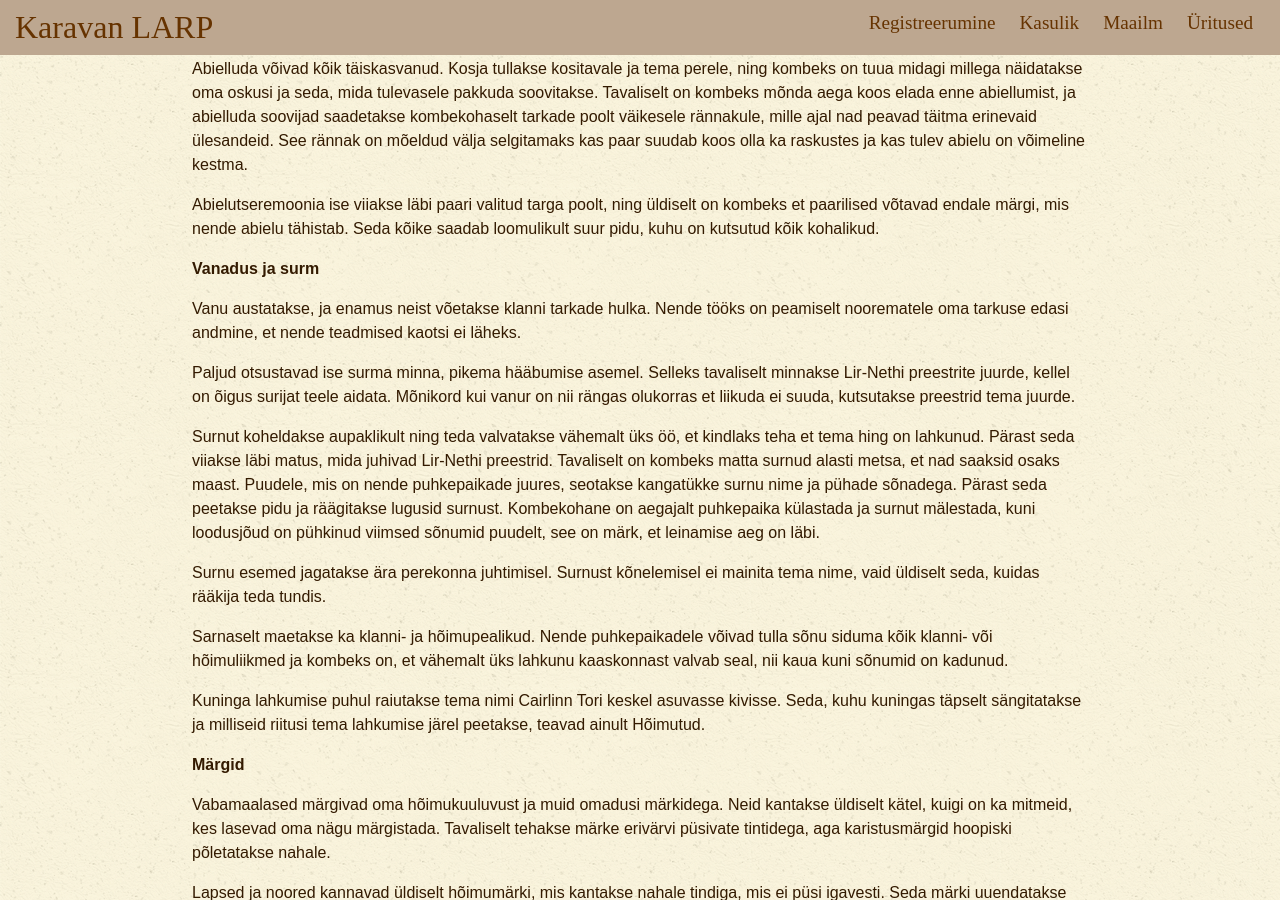
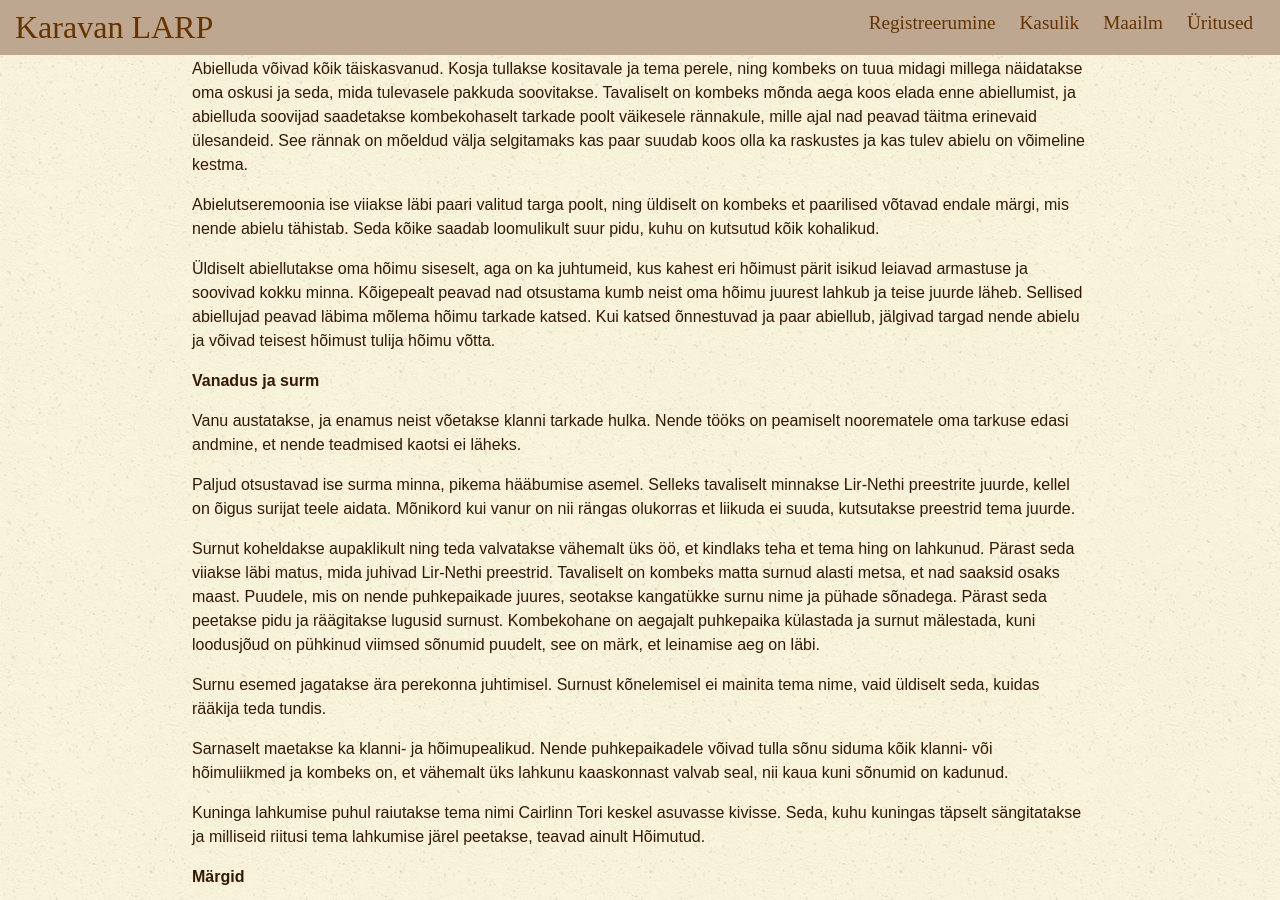
Before and after one commit to karavanlarp/karavanlarp.github.io, a Jekyll site: the page built from est/world/freelands.md, in a window 1280 px wide and 900 px high, scrolled down 7812 px. Built offline with Jekyll 4.4.1, drawn with Linux system fonts in a browser that asks for light colours; some web fonts are replaced.

Commit message:
text update

```diff
--- a/est/world/freelands.md
+++ b/est/world/freelands.md
@@ -177,6 +177,8 @@ Sidemed on olulised, kuigi ei ole väga vahet kas vabamaalase lähedaseim isik o
 Abielluda võivad kõik täiskasvanud. Kosja tullakse kositavale ja tema perele, ning kombeks on tuua midagi millega näidatakse oma oskusi ja seda, mida tulevasele pakkuda soovitakse. Tavaliselt on kombeks mõnda aega koos elada enne abiellumist, ja abielluda soovijad saadetakse kombekohaselt tarkade poolt väikesele rännakule, mille ajal nad peavad täitma erinevaid ülesandeid. See rännak on mõeldud välja selgitamaks kas paar suudab koos olla ka raskustes ja kas tulev abielu on võimeline kestma.
 
 Abielutseremoonia ise viiakse läbi paari valitud targa poolt, ning üldiselt on kombeks et paarilised võtavad endale märgi, mis nende abielu tähistab. Seda kõike saadab loomulikult suur pidu, kuhu on kutsutud kõik kohalikud.
+
+Üldiselt abiellutakse oma hõimu siseselt, aga on ka juhtumeid, kus kahest eri hõimust pärit isikud leiavad armastuse ja soovivad kokku minna. Kõigepealt peavad nad otsustama kumb neist oma hõimu juurest lahkub ja teise juurde läheb. Sellised abiellujad peavad läbima mõlema hõimu tarkade katsed. Kui katsed õnnestuvad ja paar abiellub, jälgivad targad nende abielu ja võivad teisest hõimust tulija hõimu võtta.
 
 **Vanadus ja surm**
 
```
